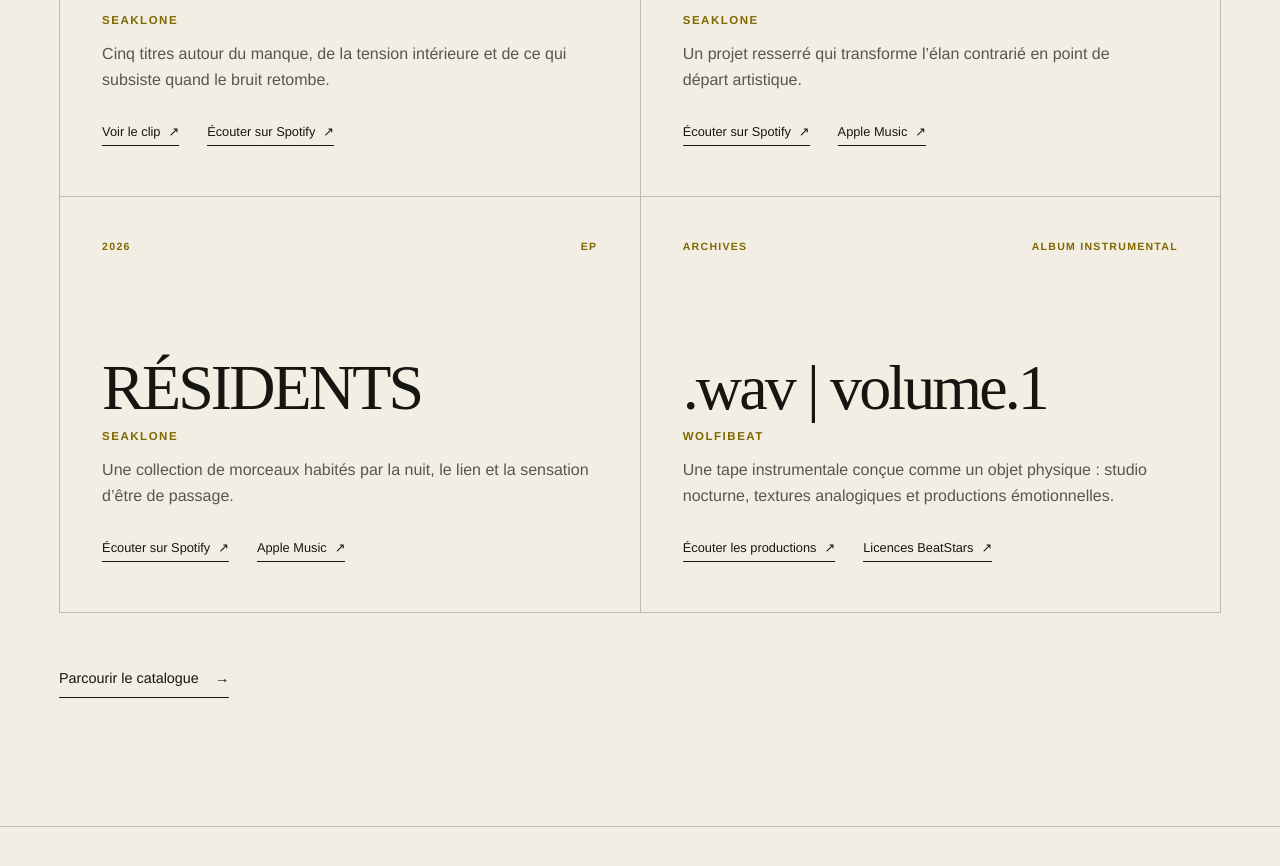
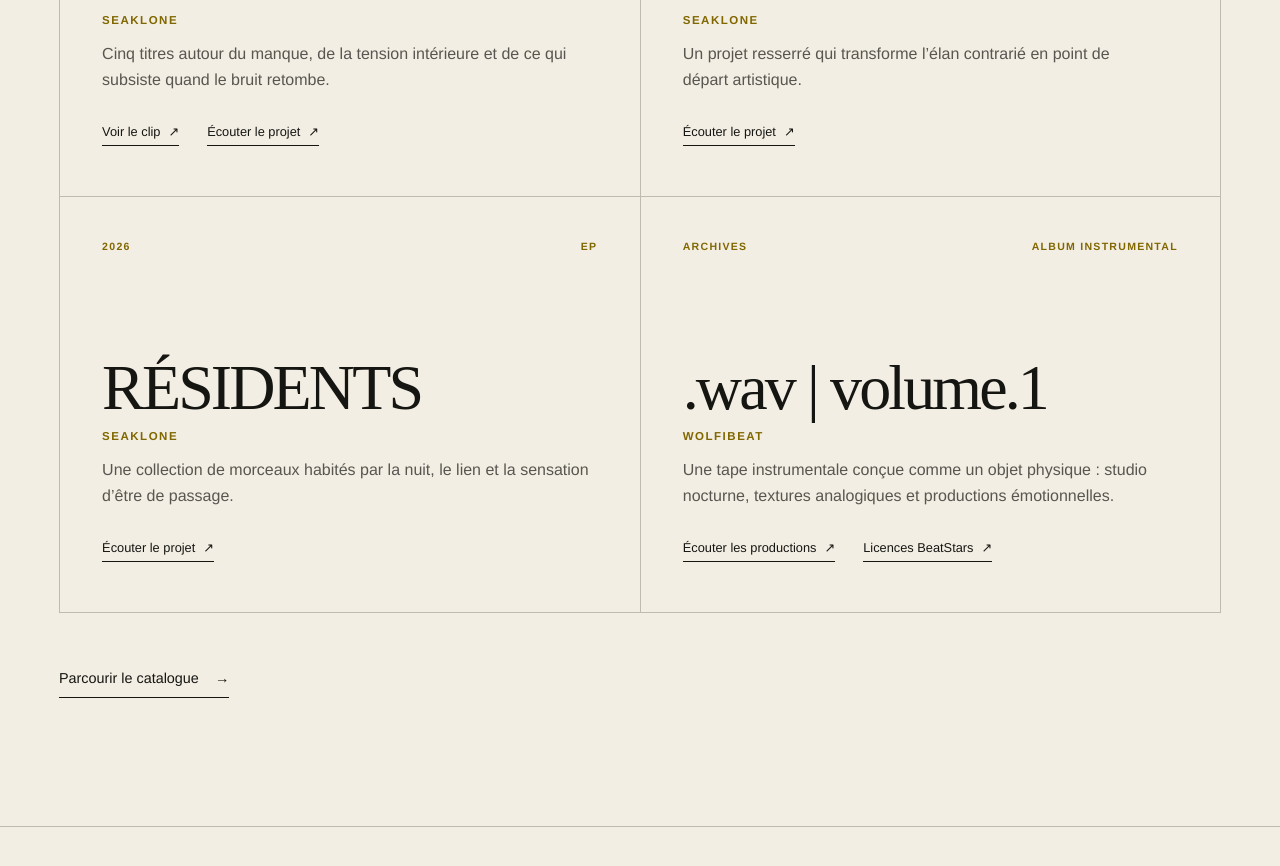
Before and after one commit to LTCSTUDIOS/Ltcstudios.frv.3.1, a Next.js app: page / in a window 1280 px wide. Shown: the part 4980-5846 px from the top of the page. Built offline with nearby package versions, Linux system fonts and the light colour scheme.

Commit message:
Use SeaKlone release smartlinks

```diff
--- a/app/data/site.ts
+++ b/app/data/site.ts
@@ -134,8 +134,8 @@ export const projects: Project[] = [
         href: "https://www.youtube.com/watch?v=MLCAeD6bHSk",
       },
       {
-        label: "Écouter sur Spotify",
-        href: "https://open.spotify.com/album/57iaJXHFXBzGLpltpy7f8a",
+        label: "Écouter le projet",
+        href: "https://link.dibsteur.com/SKVIDE",
       },
     ],
   },
@@ -149,12 +149,8 @@ export const projects: Project[] = [
     details: ["5 titres", "Sorti le 1er mai 2026", "SeaKlone × KYLO"],
     links: [
       {
-        label: "Écouter sur Spotify",
-        href: "https://open.spotify.com/album/73Q1jKDyOACiAYs1RleFPT",
-      },
-      {
-        label: "Apple Music",
-        href: "https://music.apple.com/fr/album/faux-d%C3%A9part-ep/1893363039",
+        label: "Écouter le projet",
+        href: "https://link.dibsteur.com/SKFauxDepart",
       },
     ],
   },
@@ -168,12 +164,8 @@ export const projects: Project[] = [
     details: ["5 titres", "Sorti le 9 mars 2026", "Production : OJEEZ II"],
     links: [
       {
-        label: "Écouter sur Spotify",
-        href: "https://open.spotify.com/album/776vxYKF71Je7ecBkpV6dW",
-      },
-      {
-        label: "Apple Music",
-        href: "https://music.apple.com/fr/album/r%C3%A9sidents-feat-prod-by-ojeez-ii-ep/1880414360",
+        label: "Écouter le projet",
+        href: "https://link.dibsteur.com/SKResidents",
       },
     ],
   },
```
